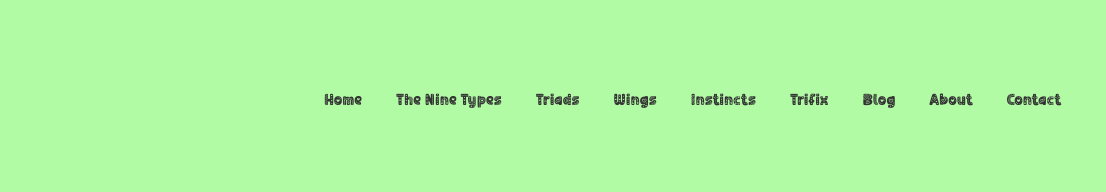
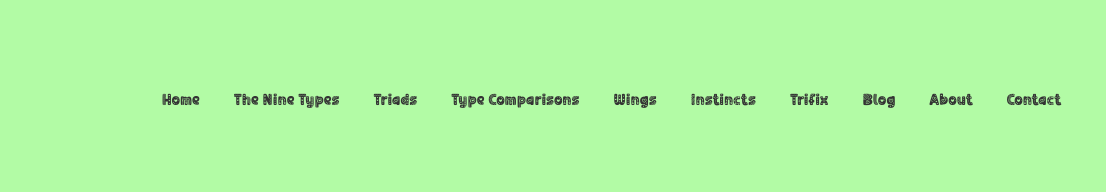
Before and after one commit to Matcha-enneagram/Matcha-enneagram.github.io, a plain HTML site: page index.html in a window 1280 px wide. Shown: the full height of the page, 174-1280 px from the left. Drawn offline with Linux system fonts and the light colour scheme.

Commit message:
add type comparison link

```diff
--- a/index.html
+++ b/index.html
@@ -14,6 +14,7 @@
             <li><a href="#">Home</a></li>
             <li><a href="#">The Nine Types</a></li>
             <li><a href="#">Triads</a></li>
+            <li><a href="#">Type Comparisons</a></li>
             <li><a href="#">Wings</a></li>
             <li><a href="#">Instincts</a></li>
             <li><a href="#">Trifix</a></li>
--- a/styles.css
+++ b/styles.css
@@ -26,6 +26,7 @@ body {
     padding: 20px;
 }
 
+/* Navigation Bar Styling */
 nav{
     padding: 10px;
     display: flex;
@@ -33,6 +34,7 @@ nav{
     justify-content: space-between;
 }
 
+/* Logo Styling */
 .logo{
     width: 140px;
 }
```
